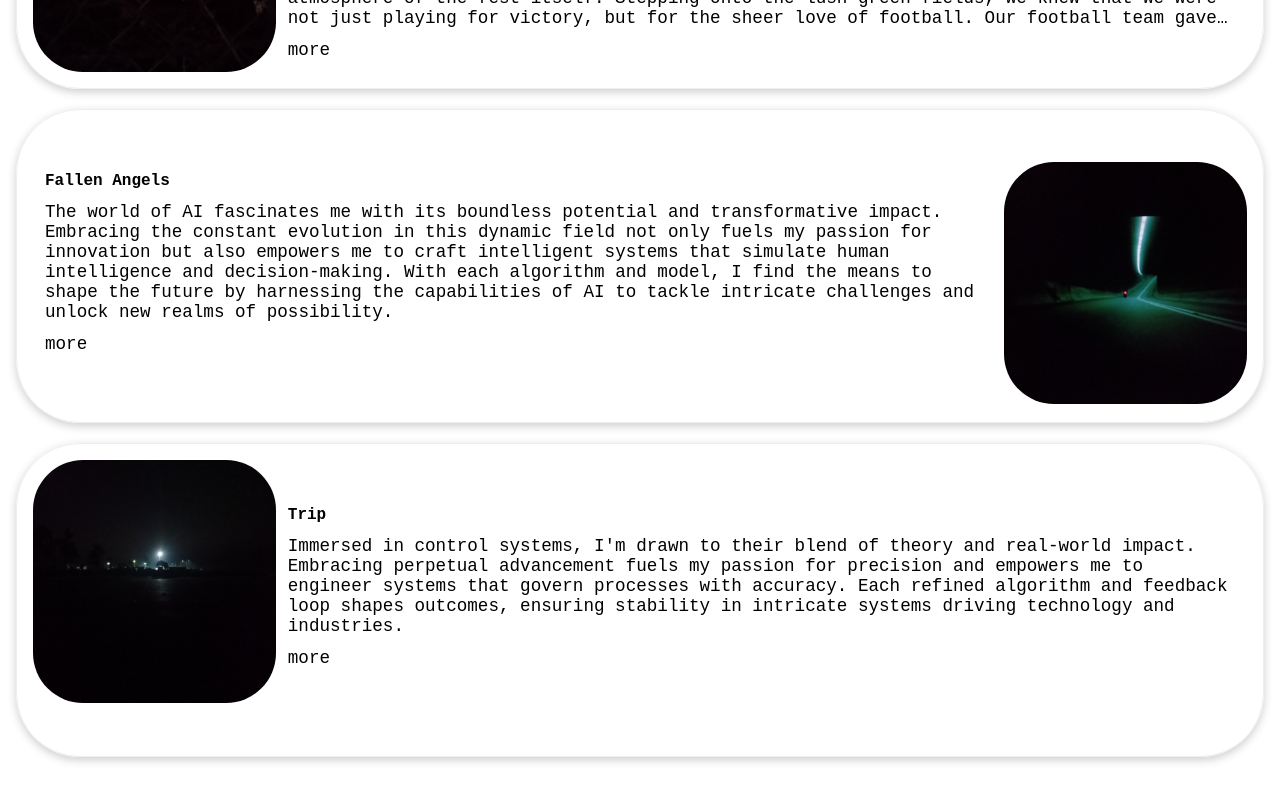
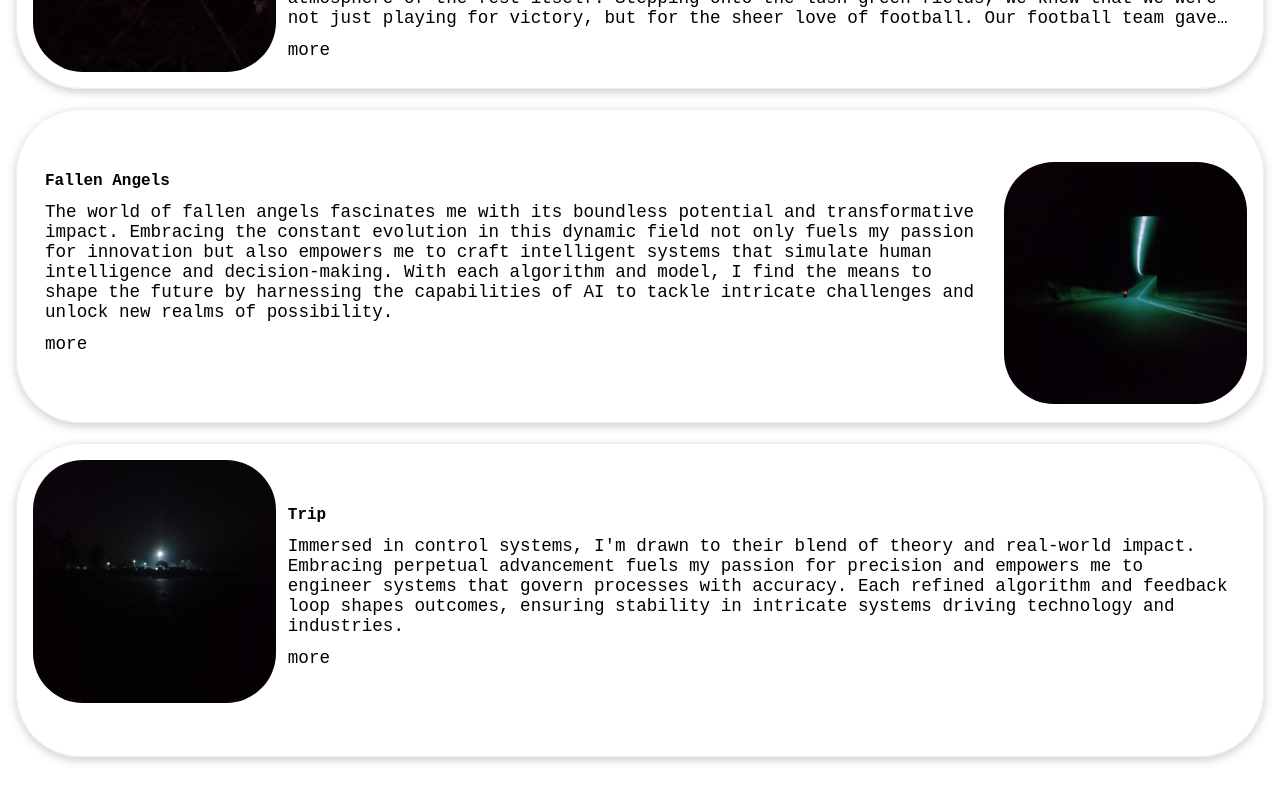
Before and after one commit to sdrawkcaBdeaR/Portfolio, a React (Create React App) app: page / in a window 1280 px wide. Shown: the part 3279-4079 px from the top of the page. Built offline with nearby package versions, Linux system fonts and the light colour scheme.

Commit message:
random change

```diff
--- a/src/components/Blog.js
+++ b/src/components/Blog.js
@@ -20,7 +20,7 @@ const Blog = ({state}) => {
         {
             imgadd:blog2,
             title:"Fallen Angels",
-            description:"The world of AI fascinates me with its boundless potential and transformative impact. Embracing the constant evolution in this dynamic field not only fuels my passion for innovation but also empowers me to craft intelligent systems that simulate human intelligence and decision-making. With each algorithm and model, I find the means to shape the future by harnessing the capabilities of AI to tackle intricate challenges and unlock new realms of possibility.",
+            description:"The world of fallen angels fascinates me with its boundless potential and transformative impact. Embracing the constant evolution in this dynamic field not only fuels my passion for innovation but also empowers me to craft intelligent systems that simulate human intelligence and decision-making. With each algorithm and model, I find the means to shape the future by harnessing the capabilities of AI to tackle intricate challenges and unlock new realms of possibility.",
             quote: "Turning data into insights, and innovation into possibility"
         },
         {
```
